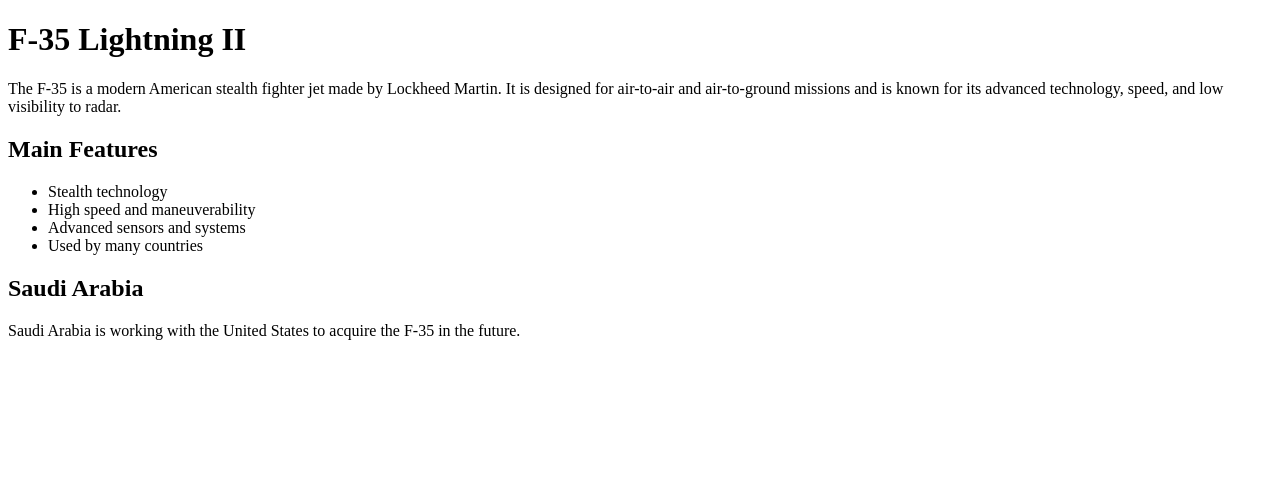
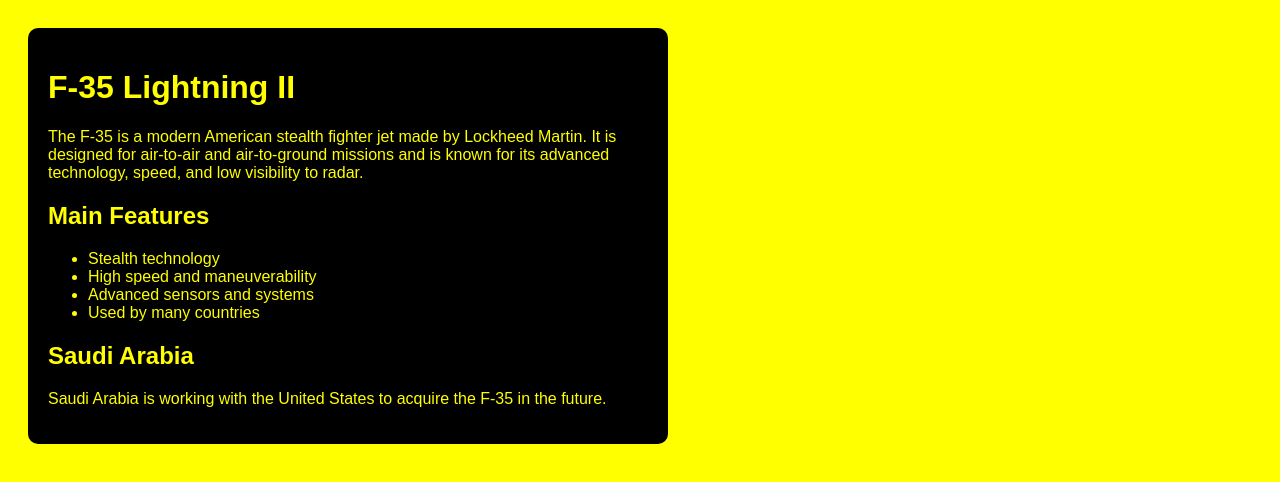
Before and after one commit to yazanmansour12/Group-8, a plain HTML site: page index.html in a window 1280 px wide. Drawn offline with Linux system fonts and the light colour scheme.

Commit message:
Add CSS styles to index.html for better layout
Added styling to enhance the appearance of the F-35 page.

```diff
--- a/index.html
+++ b/index.html
@@ -3,8 +3,28 @@
 <head>
     <meta charset="UTF-8">
     <title>F-35 Fighter Jet</title>
+    <style>
+        body {
+            background-color: yellow;
+            color: black;
+            font-family: Arial, sans-serif;
+            padding: 20px;
+        }
+        .box {
+            background-color: black;
+            color: yellow;
+            padding: 20px;
+            border-radius: 10px;
+            max-width: 600px;
+        }
+        h1, h2 {
+            color: yellow;
+        }
+    </style>
 </head>
 <body>
+
+    <div class="box">
         <h1>F-35 Lightning II</h1>
 
         <p>
@@ -25,5 +45,7 @@
         <p>
             Saudi Arabia is working with the United States to acquire the F-35 in the future.
         </p>
+    </div>
+
 </body>
 </html>
```
Lines whose indentation alone changed are shown as unchanged.
